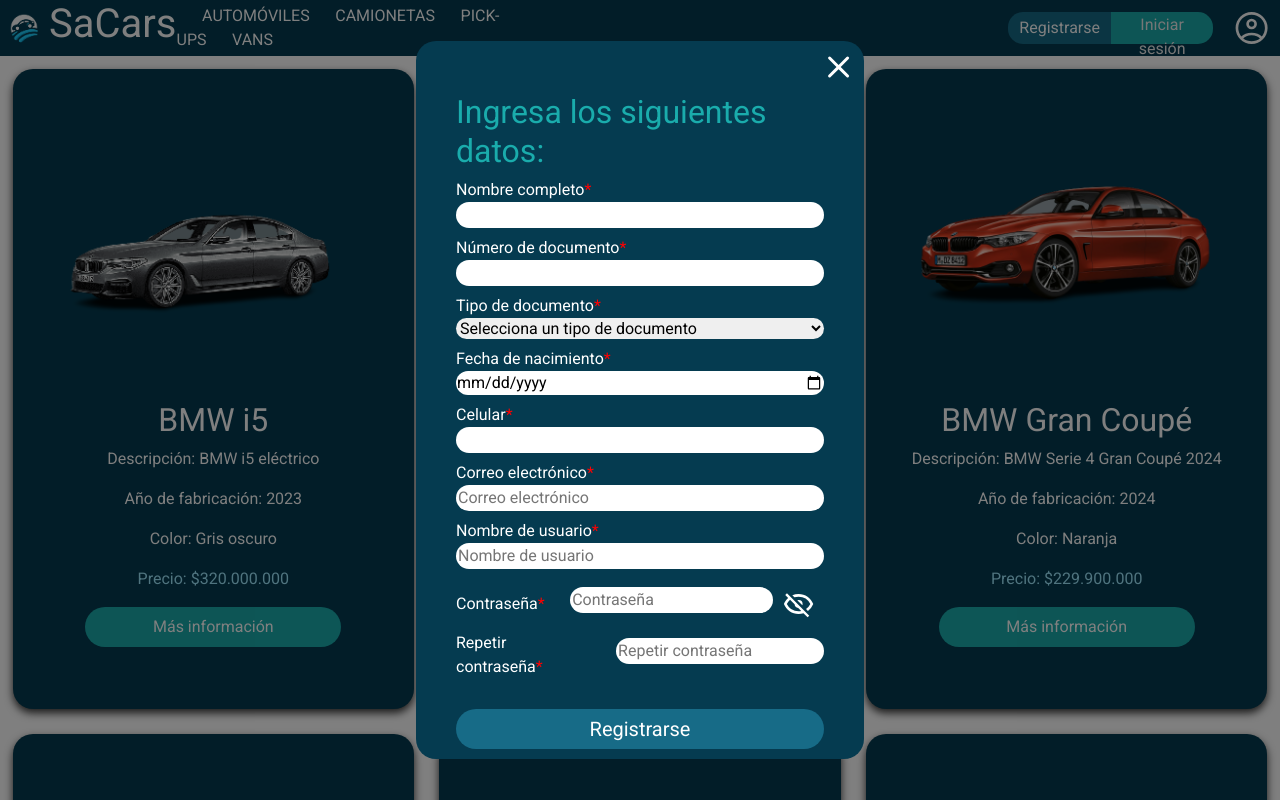
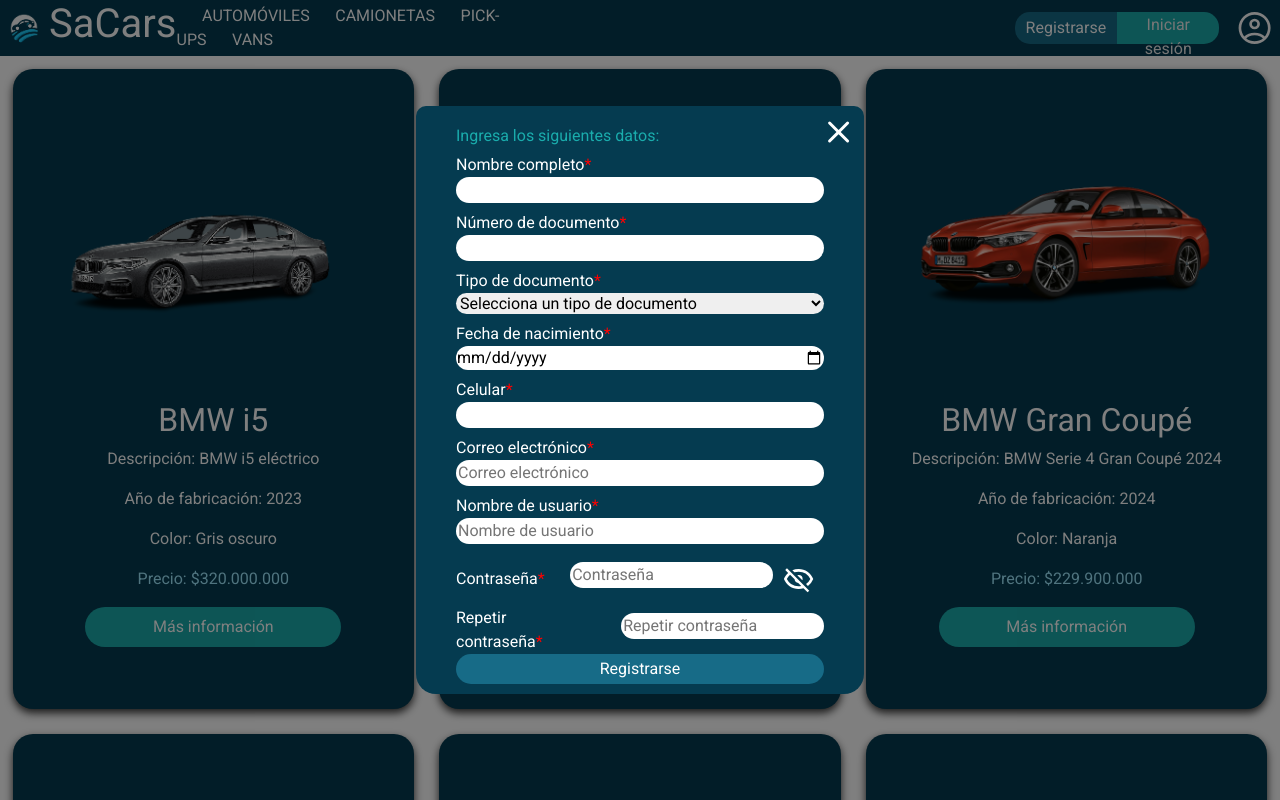
Before and after one commit to JulianCastillo14/SaCars, a React (Create React App) app: page /bmw in a window 1280 px wide. Both pictures are taken after a click on the button "Registrarse". Shown: the top 800 px of the page. Built offline with nearby package versions, Linux system fonts and the light colour scheme.

Commit message:
Ajustando estilos del Header y SignUp

```diff
--- a/src/backend/app.js
+++ b/src/backend/app.js
@@ -1,11 +1,12 @@
 const express = require('express');
 const app = express();
 const {pool} = require("./db.js")
+const port = 3000
 
 app.get('/api/data', async (req, res) => {
     const result = await pool.query('SELECT * FROM Marca');
     console.log(result)
 });
 
-app.listen(3000)
-console.log('Servidor escuchando en el puerto:', 3000)
+app.listen(port)
+console.log('Servidor escuchando en el puerto:', port)
--- a/src/frontend/styles/Header.css
+++ b/src/frontend/styles/Header.css
@@ -68,6 +68,12 @@
         width: 8vw;
     }
 }
+@media only screen and (max-width: 1400px) {
+    #navBar{
+        width: 32vw;
+        margin-right: 34vw;
+    }
+}
 @media only screen and (max-width: 768px) {
     #navBar{
         width: 50vw;
--- a/src/frontend/styles/SingUp.css
+++ b/src/frontend/styles/SingUp.css
@@ -73,6 +73,25 @@
     color: #1AACAC;
 }
 
+@media only screen and (max-width: 1400px) {
+    #titulo-r{
+        font-size: medium;
+    }
+    #btn-registrarse{
+        font-size: medium;
+        margin-top: 0;
+        height: 30px;
+    }
+    .c2 > input{
+        margin-left: 2vw;
+        width: 16vw;
+    }
+    #exit{
+        height: 10px;
+    }
+}
+
+
 @media only screen and (max-width: 768px) {
     #exit{
         width: 60vw;
```
